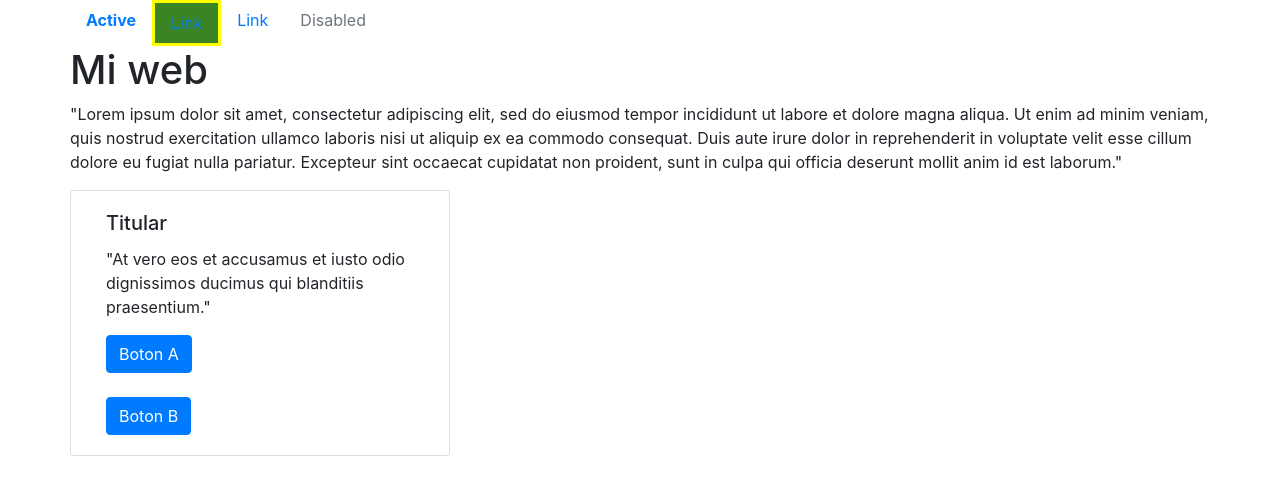
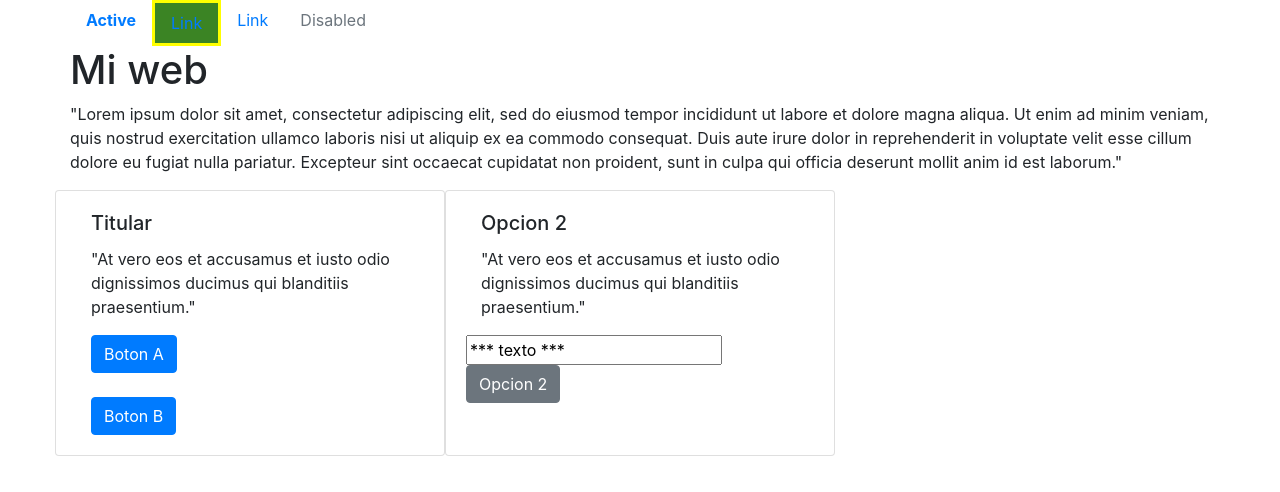
Before and after one commit to darielrll/learning-vue, a Vue app in the folder vue-09/bloques-a-componentes/: page / in a window 1280 px wide. Shown: the top 492 px of the page. Built offline with nearby package versions, Linux system fonts and the light colour scheme.

Commit message:
Text input handling, only to place text

```diff
--- a/vue-09/bloques-a-componentes/src/components/Contenido.vue
+++ b/vue-09/bloques-a-componentes/src/components/Contenido.vue
@@ -4,17 +4,21 @@
      <p>
          "Lorem ipsum dolor sit amet, consectetur adipiscing elit, sed do eiusmod tempor incididunt ut labore et dolore magna aliqua. Ut enim ad minim veniam, quis nostrud exercitation ullamco laboris nisi ut aliquip ex ea commodo consequat. Duis aute irure dolor in reprehenderit in voluptate velit esse cillum dolore eu fugiat nulla pariatur. Excepteur sint occaecat cupidatat non proident, sunt in culpa qui officia deserunt mollit anim id est laborum."
      </p>
-     <Opcion1/>
+     <div class="row">
+         <Opcion1/>
+         <Opcion2/>
+     </div>
  </div>
 </template>
 
 <script>
 import Opcion1 from './Opcion1.vue'
+import Opcion2 from './Opcion2.vue'
 
 export default {
     name: "Contenido",
     components: {
-        Opcion1
+        Opcion1, Opcion2
     }
 }
 </script>
--- /dev/null
+++ b/vue-09/bloques-a-componentes/src/components/Opcion2.vue
@@ -0,0 +1,35 @@
+<template>
+    <div class="card col-md-4">
+        <div class="card-body">
+            <h5 class="card-title">
+                Opcion 2
+            </h5>
+            <form>
+                <p class="card-text">
+                    "At vero eos et accusamus et iusto odio dignissimos ducimus qui blanditiis praesentium."
+                </p>
+                <div class="row">
+                    <input v-bind:value="entradaDeTexto"/>
+                </div>
+                <div class="row">
+                    <a href="#" class="btn btn-secondary">Opcion 2</a>
+                </div>
+            </form>
+        </div>
+    </div>
+</template>
+
+<script>
+export default {
+    name: "Opcion2",
+    data() {
+        return {
+            entradaDeTexto: "*** texto ***"
+        }
+    }
+}
+</script>
+
+<style scoped>
+
+</style>
```
